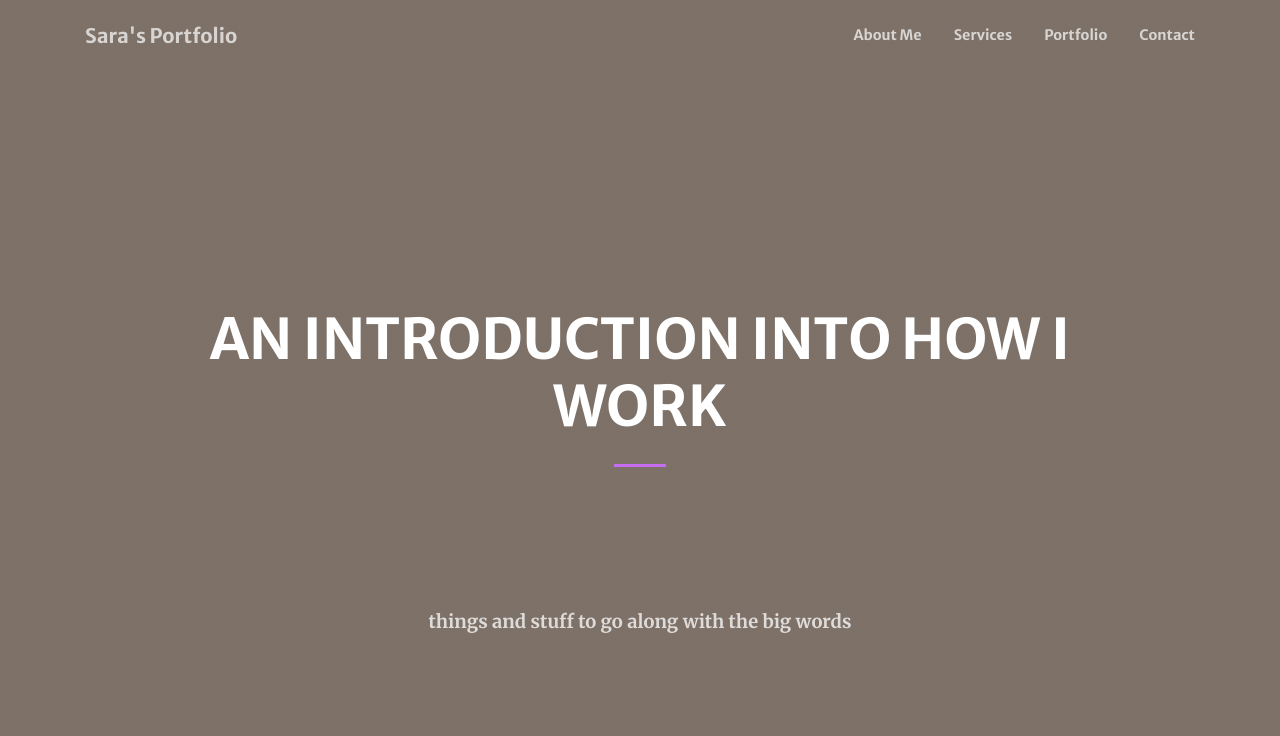
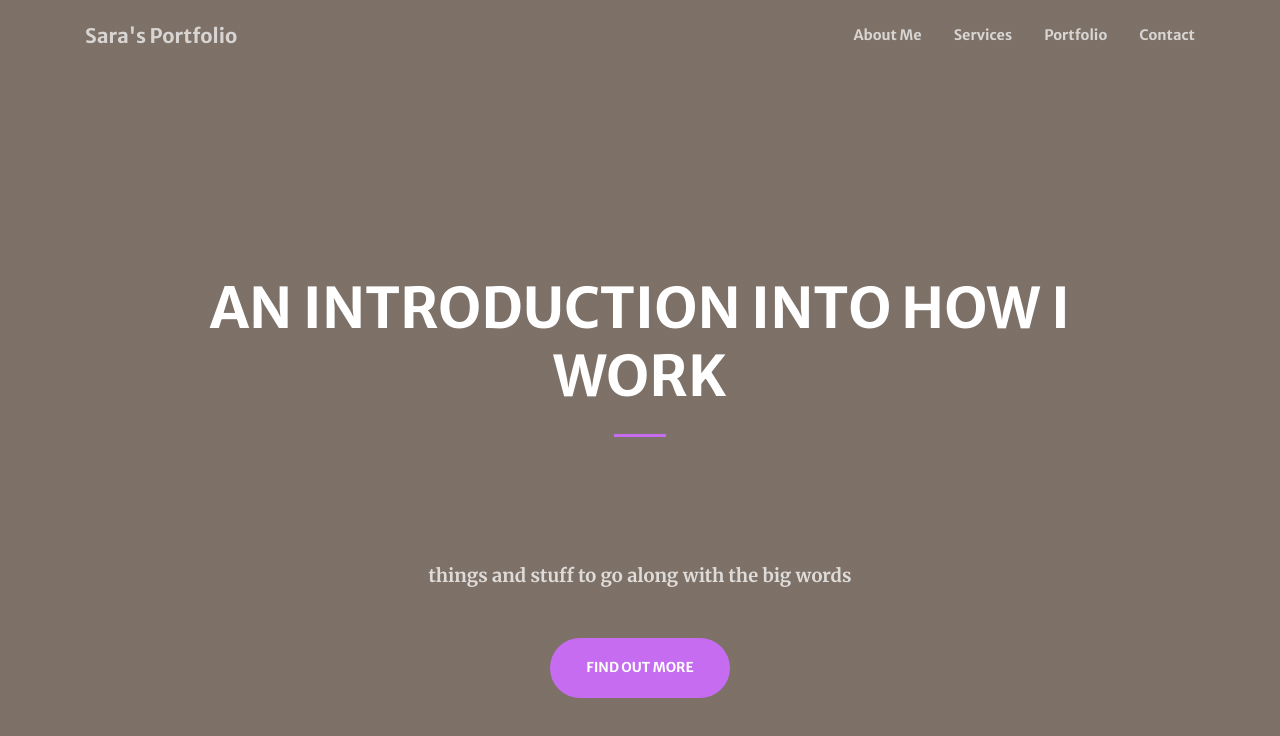
Before and after one commit to SaraMc12/Portfolio-2019, a plain HTML site: page index.html in a window 1280 px wide. Drawn offline with Linux system fonts and the light colour scheme.

Commit message:
added cta btn and color pallat

```diff
--- a/index.html
+++ b/index.html
@@ -62,6 +62,7 @@
       </div>
       <div class="col-lg-8 alighn-self-baseline">
         <p class="text-white-75 font-weight-bold mb-5">things and stuff to go along with the big words</p>
+      <a class="btn btn-primary btn-xl js-scroll-trigger" href="#about">Find out more</a>
       </div>
     </div>
 
```
